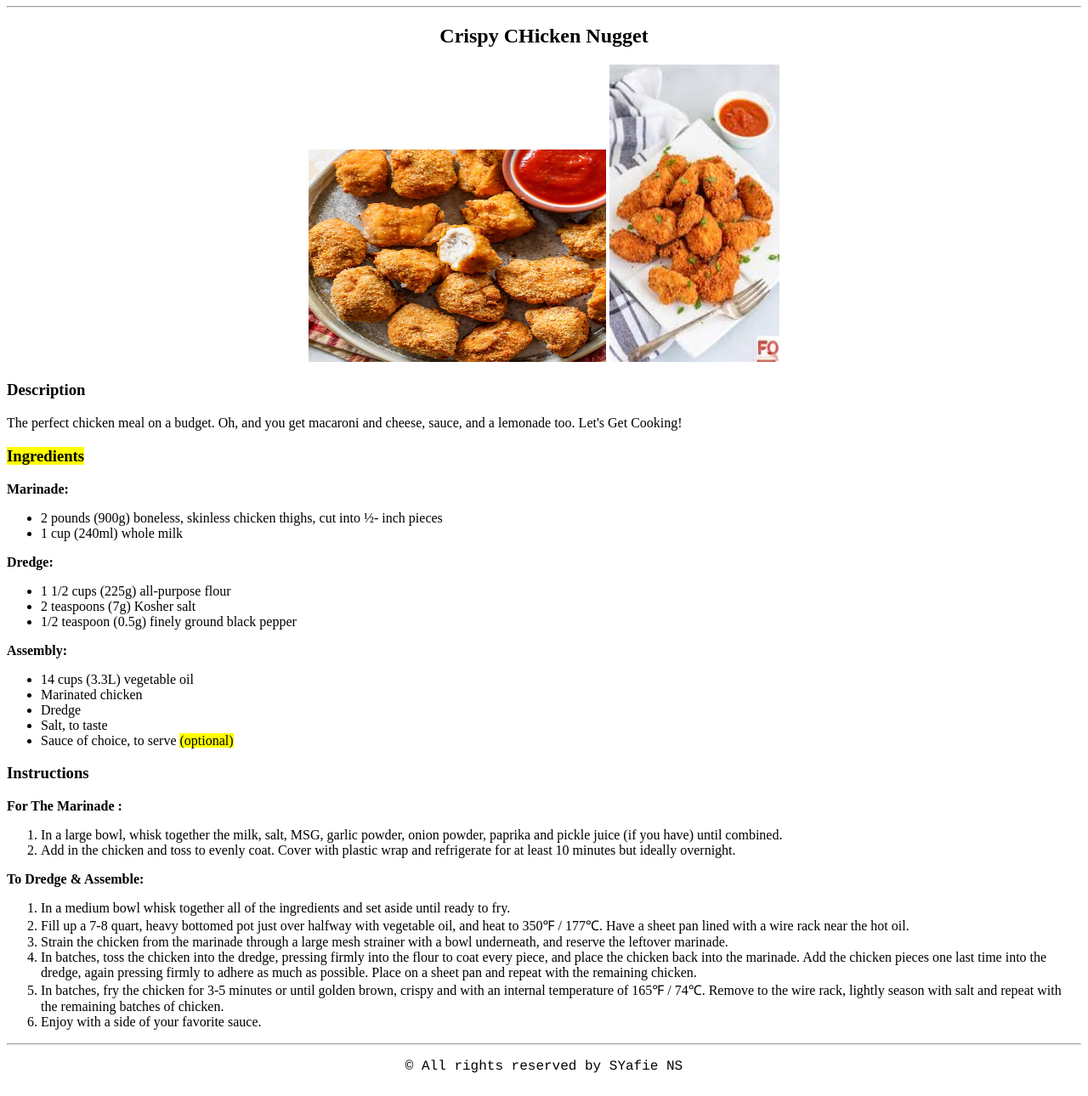
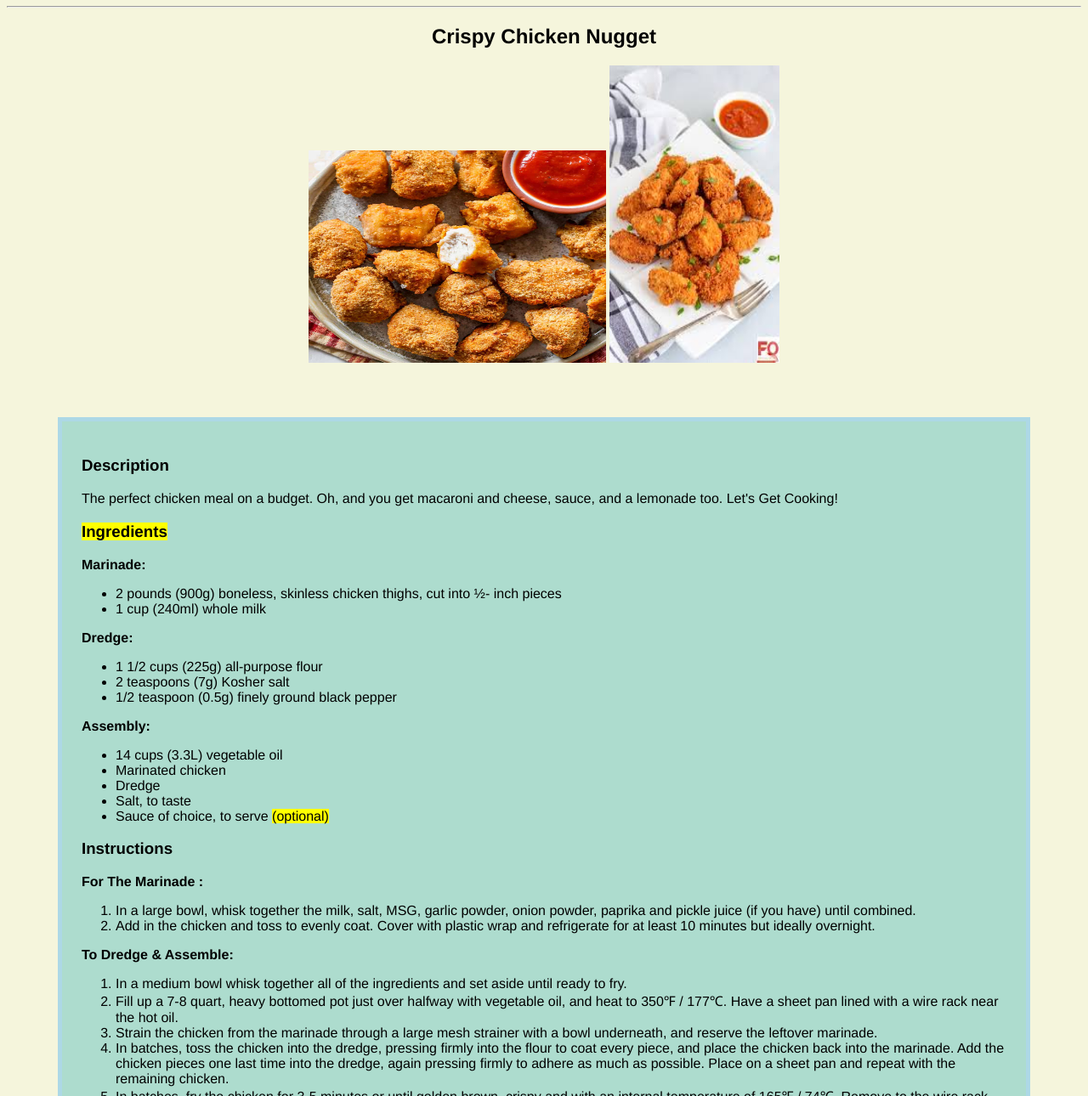
Before and after one commit to SyafNazmi/odin-recipes, a plain HTML site: page recipes/friedchicken.html in a window 1280 px wide. Shown: the part 73-1363 px from the top of the page at 85% size. Drawn offline with Linux system fonts and the light colour scheme.

Commit message:
feat(recipes): Adding style file

```diff
--- a/recipes/friedchicken.html
+++ b/recipes/friedchicken.html
@@ -4,16 +4,18 @@
     <meta charset="UTF-8">
     <meta name="viewport" content="width=device-width, initial-scale=1.0">
     <title>Simple Recipes</title>
+    <link rel="stylesheet" href="style.css">
 </head>
 <body>
     <a href="../index.html"><h1 align="center" style="color: blue;">Odin Recipes</h1></a>
     <hr>
-    <h2 align="center">Crispy CHicken Nugget</h2>
+    <h2 align="center">Crispy Chicken Nugget</h2>
     <p style="text-align: center;">
         <img src="../images/nugget.jpeg" alt="Nugget" width="350" height="250">
         <img src="../images/nugget2.jpeg" alt="Nugget" width="200" height="350">
     </p>
 
+    <div class="secrecipes">
     <h3>Description</h3>
     <p>The perfect chicken meal on a budget.  Oh, and you get macaroni and cheese, sauce, and a lemonade too. Let's Get Cooking!</p>
 
@@ -53,6 +55,7 @@
         <li>In batches, fry the chicken for 3-5 minutes or until golden brown, crispy and with an internal temperature of 165℉ / 74℃. Remove to the wire rack, lightly season with salt and repeat with the remaining batches of chicken. </li>
         <li>Enjoy with a side of your favorite sauce.</li>
     </ol>
+    </div>
     <hr>
     <p align="center" style="font-family: Courier;">© All rights reserved by SYafie NS</p>
 
--- /dev/null
+++ b/recipes/style.css
@@ -0,0 +1,12 @@
+body{
+    background-color: beige;
+    font-family: Helvetica, sans-serif;
+
+}
+
+.firstrecipes, .secrecipes, .thirdrecipes {
+    background: #ADDCCE;
+    border: 5px solid #ADD8E6;
+    padding: 23px;
+    margin: 60px;
+}
```
Also changed, not shown: recipes/potato.html (+4 -1 lines), recipes/sushi.html (+4 -1 lines).
